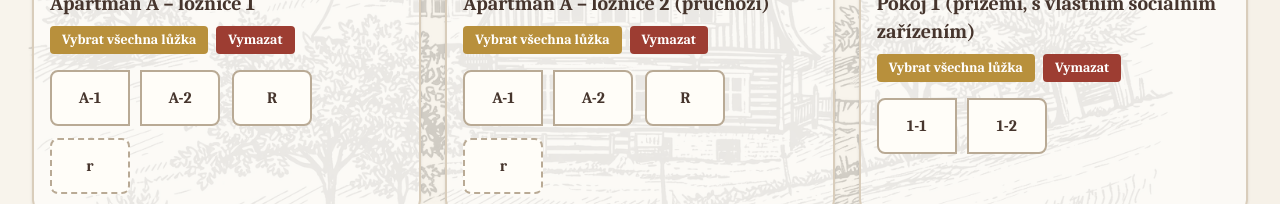
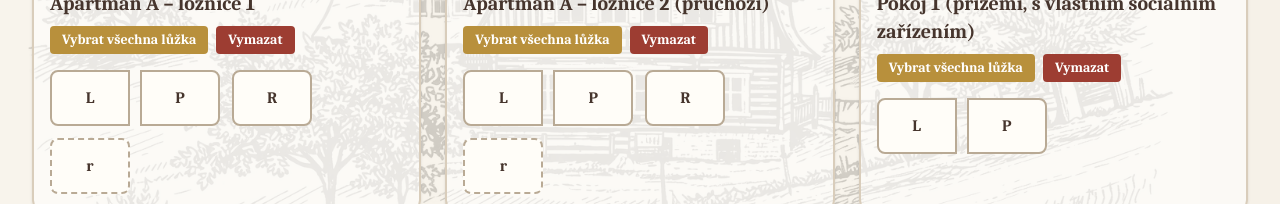
Before and after one commit to Rychtrovka/luzka-planek, a Next.js app in the folder luzka-planek/: page / in a window 1280 px wide. Shown: the part 444-648 px from the top of the page. Built offline with nearby package versions, Linux system fonts and the light colour scheme; no server answers; the database is empty.

Commit message:
ucesana verze

```diff
--- a/luzka-planek/data/bedPlan.ts
+++ b/luzka-planek/data/bedPlan.ts
@@ -3,8 +3,8 @@ export const bedPlan = [
         name: "Apartmán A – ložnice 1",
 
         beds: [
-            { id: "A-L1-1", label: "A-1", type: "double-left" },
-            { id: "A-L1-2", label: "A-2", type: "double-right" },
+            { id: "A-L1-1", label: "L", type: "double-left" },
+            { id: "A-L1-2", label: "P", type: "double-right" },
             { id: "A-L1-3", label: "R", type: "standard" },
             { id: "A-L1-4", label: "r", type: "extra" },
         ],
@@ -12,8 +12,8 @@ export const bedPlan = [
     {
         name: "Apartmán A – ložnice 2 (průchozí)",
         beds: [
-            { id: "A-L2-1", label: "A-1", type: "double-left" },
-            { id: "A-L2-2", label: "A-2", type: "double-right" },
+            { id: "A-L2-1", label: "L", type: "double-left" },
+            { id: "A-L2-2", label: "P", type: "double-right" },
             { id: "A-L2-3", label: "R", type: "standard" },
             { id: "A-L2-4", label: "r", type: "extra" },
         ],
@@ -22,16 +22,16 @@ export const bedPlan = [
     {
         name: "Pokoj 1 (přízemí, s vlastním sociálním zařízením)",
         beds: [
-            { id: "P1-1", label: "1-1", type: "double-left" },
-            { id: "P1-2", label: "1-2", type: "double-right" },
+            { id: "P1-1", label: "L", type: "double-left" },
+            { id: "P1-2", label: "P", type: "double-right" },
         ],
     },
     {
         name: "Pokoj 3",
         beds: [
-            { id: "P3-1", label: "3", type: "standard" },
-            { id: "P3-2", label: "3", type: "standard" },
-            { id: "P3-3", label: "3", type: "standard" },
+            { id: "P3-1", label: "S", type: "standard" },
+            { id: "P3-2", label: "S", type: "standard" },
+            { id: "P3-3", label: "S", type: "standard" },
             { id: "P3-4", label: "R", type: "standard" },
             { id: "P3-5", label: "r", type: "extra" },
             { id: "P3-6", label: "R", type: "standard" },
```
